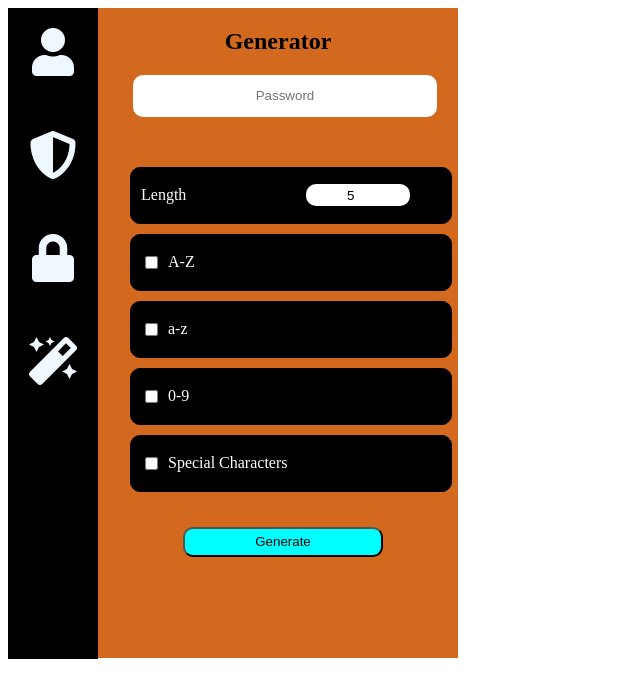
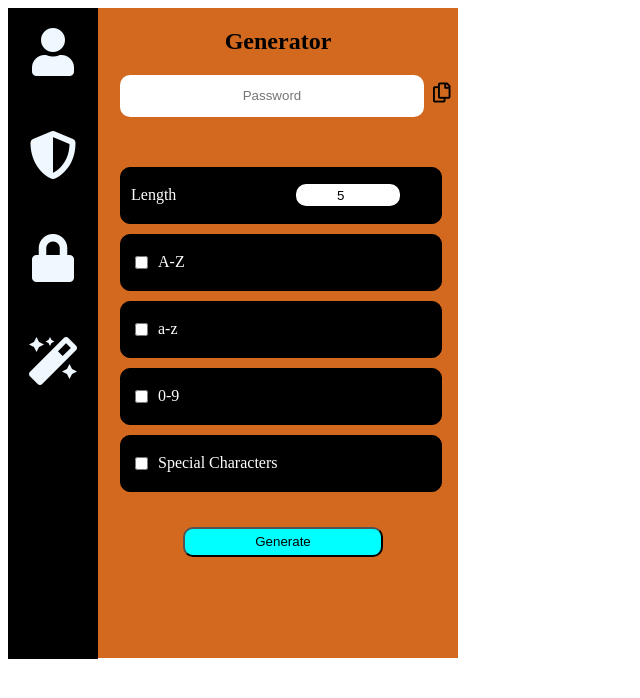
Before and after one commit to ASChauhan2004/n-passvault, a website: page passgen.html in a window 1280 px wide. Both pictures are taken after typing "5" into the empty fields and a click on the button "Generate". Shown: the whole page, without its empty margins (0-640 px from the left). Drawn offline with Linux system fonts and the light colour scheme.

Commit message:
Copy function

```diff
--- a/genscript.js
+++ b/genscript.js
@@ -1,5 +1,12 @@
 document.getElementById('generate').addEventListener('click', function() {
     const length = document.getElementById('length').value;
+    document.getElementById('message').textContent = "";
+
+    if (length > 25) {
+        document.getElementById('message').textContent = "Max length allowed is 25";
+        return;
+    }
+
     const includeUppercase = document.getElementById('include-uppercase').checked;
     const includeLowercase = document.getElementById('include-lowercase').checked;
     const includeNumbers = document.getElementById('include-numbers').checked;
@@ -26,6 +33,14 @@ document.getElementById('generate').addEventListener('click', function() {
     document.getElementById('password').value = password;
 });
 
+function clipboard() {
+    var copyText = document.getElementById("password");
+    copyText.select();
+    copyText.setSelectionRange(0, 99999);
+    navigator.clipboard.writeText(copyText.value);
+    document.getElementById('message').textContent = "Copied to clipboard";
+}
+
 document.addEventListener('DOMContentLoaded', () => {
     document.querySelector('.fas.fa-user').addEventListener('click', () => {
         window.location.href = '/user.html';
--- a/genstyles.css
+++ b/genstyles.css
@@ -41,10 +41,23 @@ h2 {
 .output-shown {
     border: 1px;
     text-align: center;
-    margin-left: 35px;
+    margin-left: 22px;
     width: 300px;
     height: 40px;
     border-radius: 10px;
+}
+
+#clipboard{
+    margin-left: 5px;
+    font-size: 20px;
+}
+
+#message{
+    display: block;
+    position: absolute;
+    margin-left: 110px;
+    margin-top: 10px;
+
 }
 
 .l-input {
@@ -58,7 +71,7 @@ h2 {
 
 .buttons {
     margin-top: 50px;
-    margin-left: 32px;
+    margin-left: 22px;
 }
 
 .options {
--- a/passgen.html
+++ b/passgen.html
@@ -21,6 +21,9 @@
         <div class="right">
             <h2>Generator</h2>
             <input class="output-shown" type="text" id="password" placeholder="Password" readonly>
+            <i class="far fa-copy" id="clipboard" onclick="clipboard()"></i>
+            <br>
+            <span id="message"> </span>
             <div class="buttons">
                 <div class="options">Length <input class="l-input" type="number" id="length" placeholder="Length" min="1" max="128"></div>
                 <label class="options"><input type="checkbox" id="include-uppercase"> A-Z</label>
```
Also changed, not shown: login.html (+0 -1 lines).
